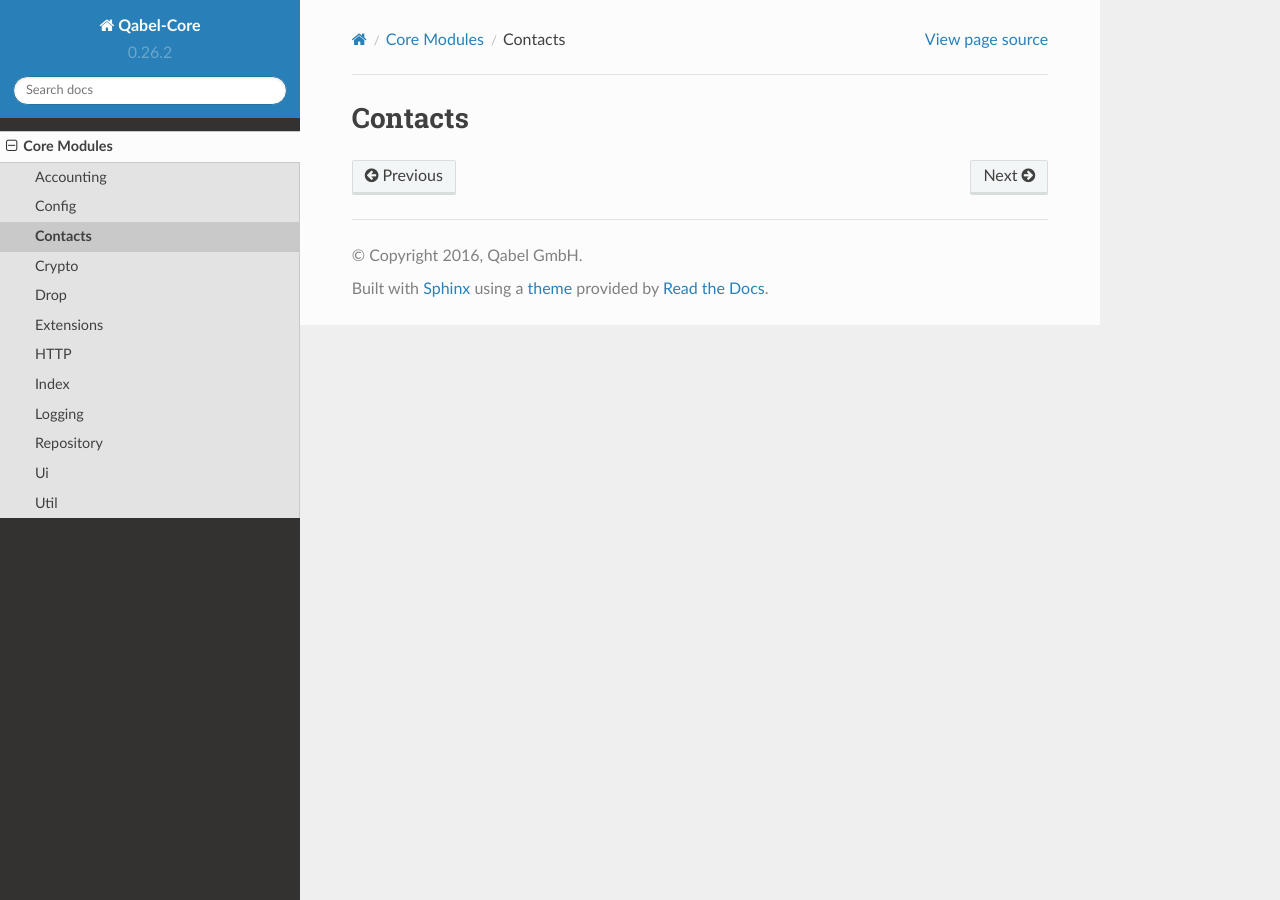
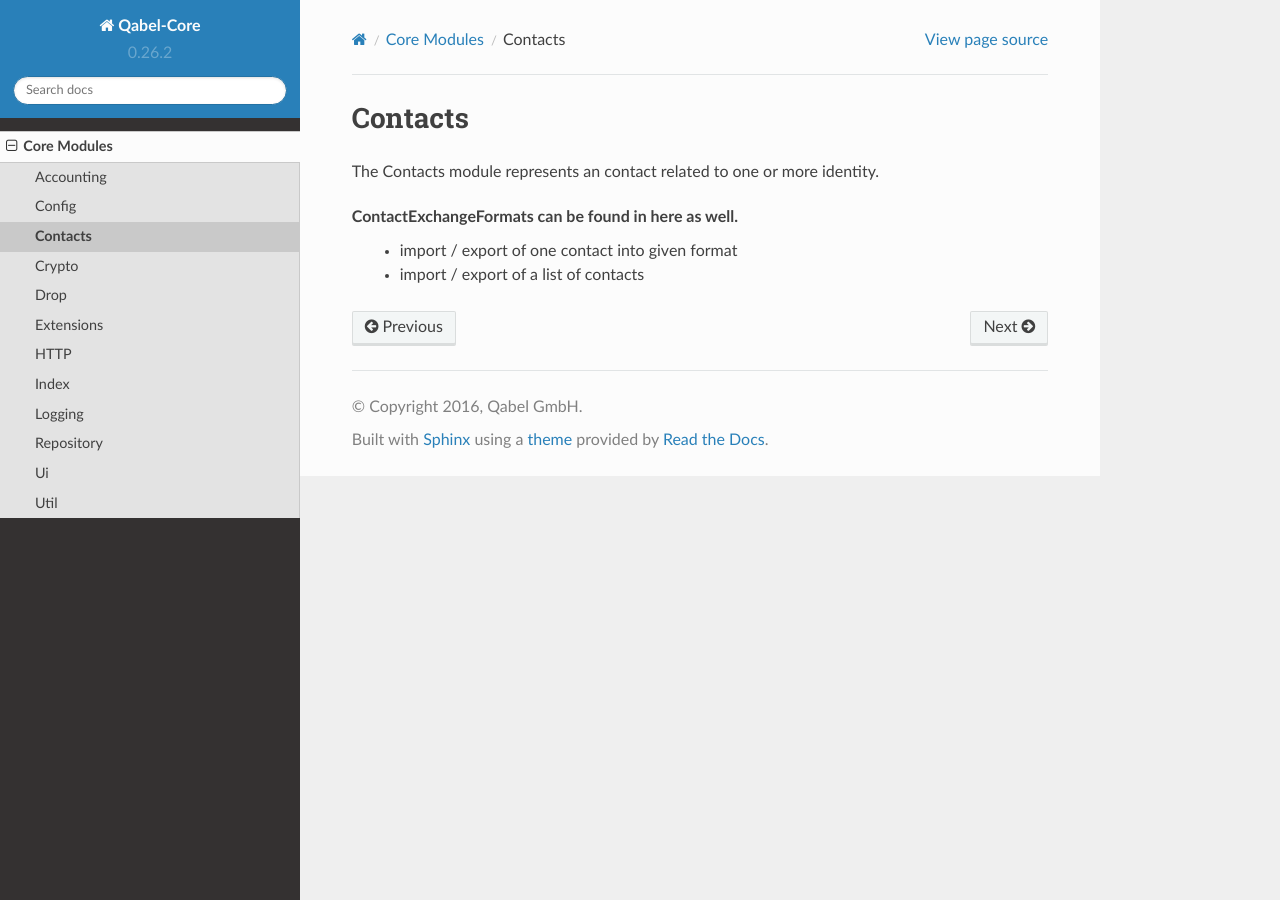
Before and after one commit to Qabel/qabel-core, a Sphinx documentation site: the page built from docs/source/packages/contacts.rst, in a window 1280 px wide. Built offline with Sphinx 7.4.7 and the Read the Docs theme 2.0.0, drawn with Linux system fonts in a browser that asks for light colours.

Commit message:
Contacts module description

```diff
--- a/docs/source/packages/contacts.rst
+++ b/docs/source/packages/contacts.rst
@@ -3,3 +3,9 @@ Contacts
 
 .. toctree::
     :maxdepth: 2
+
+The Contacts module represents an contact related to one or more identity.
+
+ContactExchangeFormats can be found in here as well.
+    - import / export of one contact into given format
+    - import / export of a list of contacts
```
